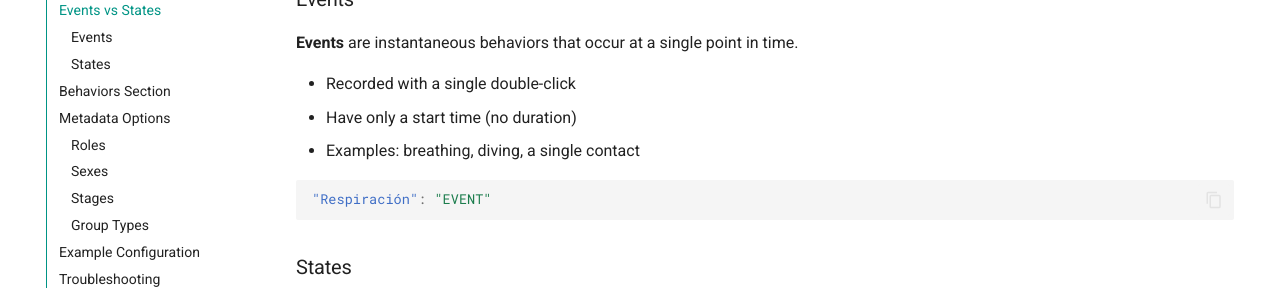
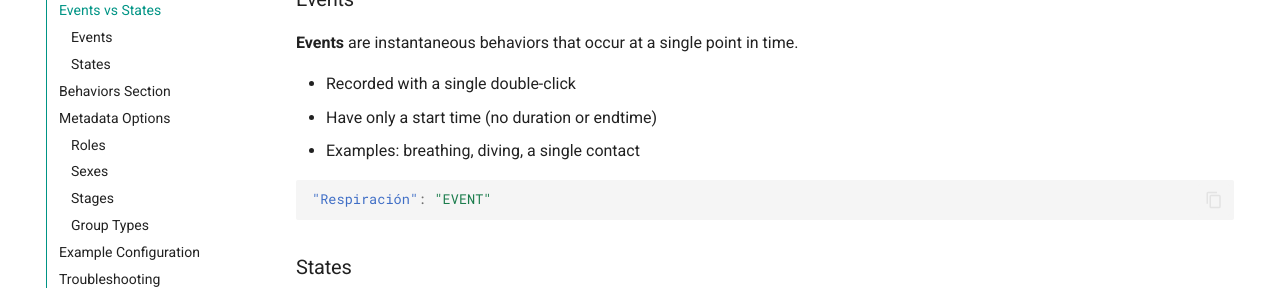
Before and after one commit to blotero/etho-wild, an MkDocs documentation site: the page built from docs/configuration.md, in a window 1280 px wide and 900 px high, scrolled down 868 px. Shown: the part 152-452 px from the top of the window. Built offline with MkDocs 1.6.1 and Material for MkDocs 9.7.7, drawn with Linux system fonts in a browser that asks for light colours; comment, search, counter and statistics services are not loaded.

Commit message:
minor change in configuration

````diff
--- a/docs/configuration.md
+++ b/docs/configuration.md
@@ -38,7 +38,7 @@ EthoWild supports two types of behaviors:
 **Events** are instantaneous behaviors that occur at a single point in time.
 
 - Recorded with a single double-click
-- Have only a start time (no duration)
+- Have only a start time (no duration or endtime)
 - Examples: breathing, diving, a single contact
 
 ```json
````
